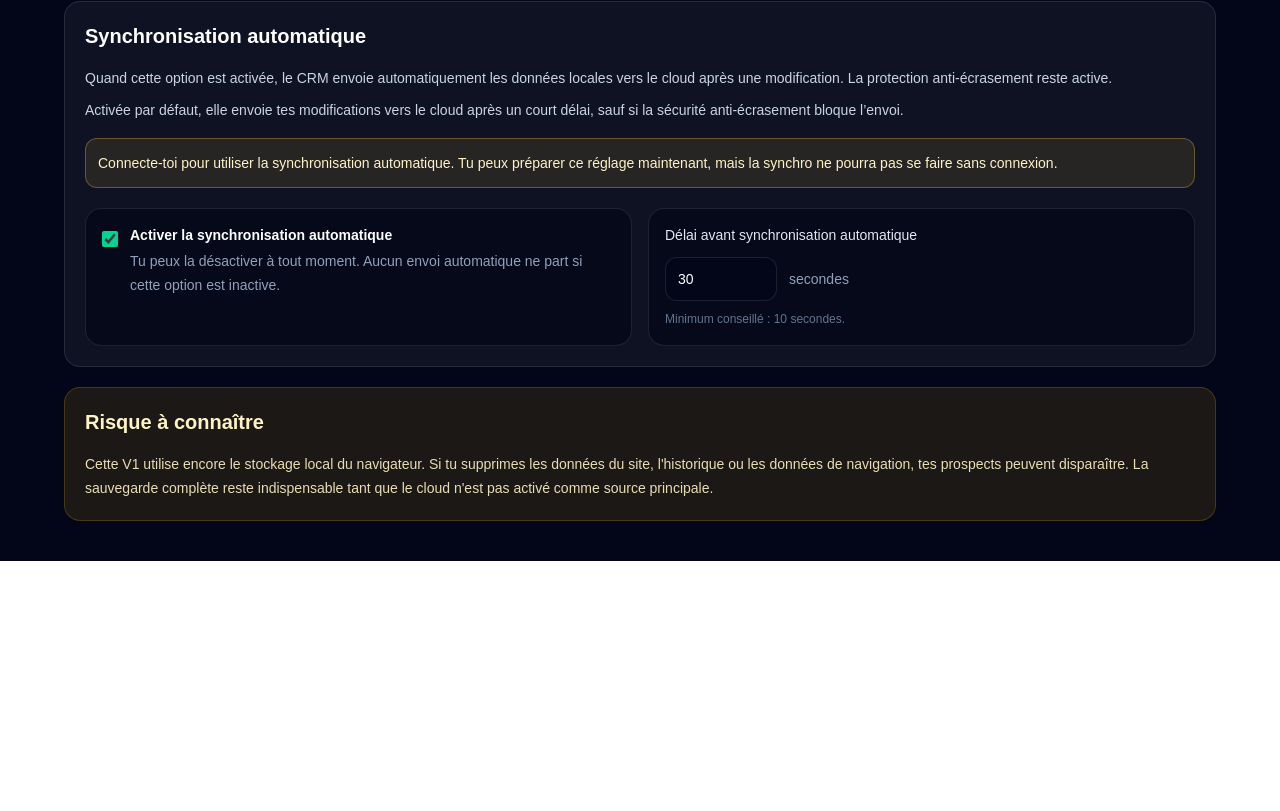
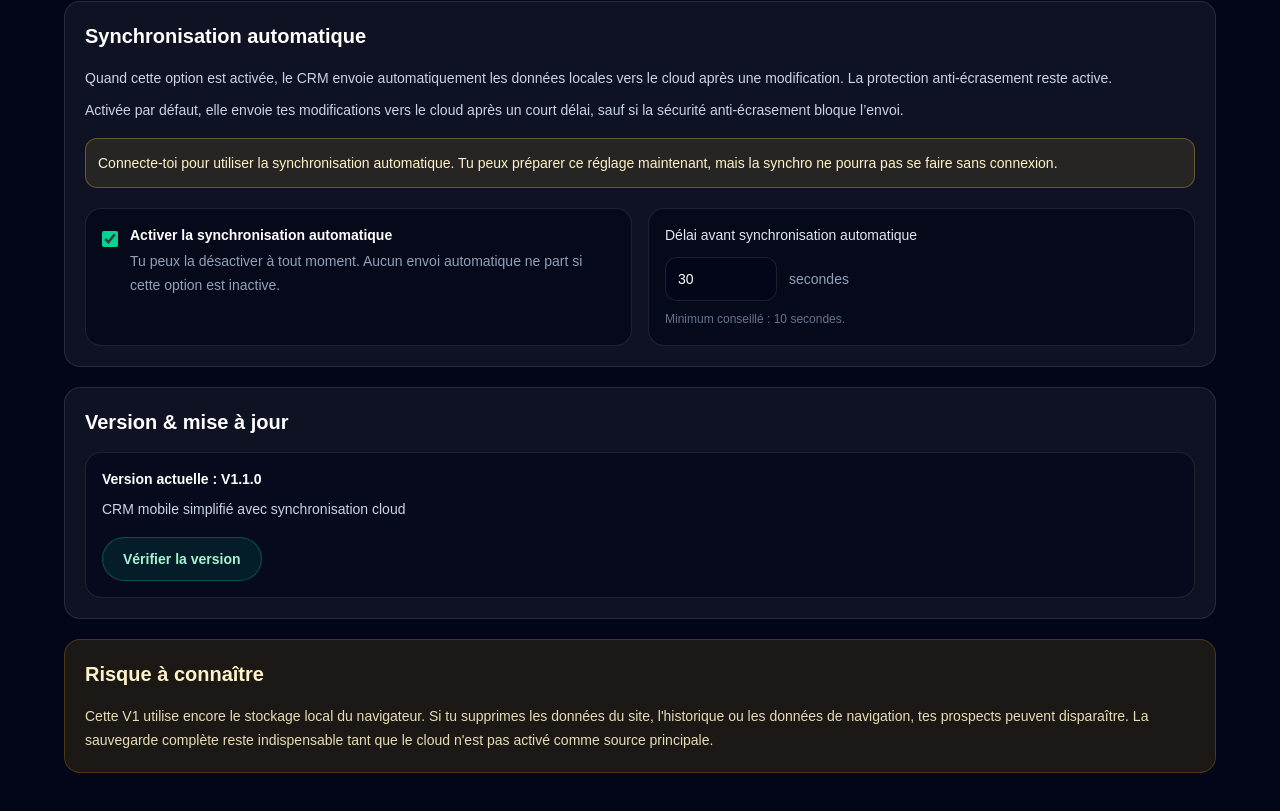
Before and after one commit to Gintaiji/travel-prospect-crm, a Next.js app: page /sauvegarde in a window 1280 px wide. Shown: the part 2582-3393 px from the top of the page. Before the commit the page ends 3143 px from the top, so only its background shows below. Built offline with nearby package versions, Linux system fonts and the light colour scheme; no server answers.

Commit message:
Ajout verification version application

```diff
--- /dev/null
+++ b/app/components/AppVersionChecker.tsx
@@ -0,0 +1,118 @@
+"use client";
+
+import { useState } from "react";
+import {
+  APP_BUILD_NAME,
+  APP_VERSION,
+  APP_VERSION_LABEL,
+} from "../lib/appVersion";
+
+type RemoteAppVersion = {
+  version?: string;
+  label?: string;
+  buildName?: string;
+  updatedAt?: string;
+};
+
+type VersionCheckStatus = "idle" | "checking" | "current" | "available" | "error";
+
+export default function AppVersionChecker() {
+  const [status, setStatus] = useState<VersionCheckStatus>("idle");
+  const [remoteVersion, setRemoteVersion] = useState<RemoteAppVersion | null>(
+    null,
+  );
+
+  async function checkVersion() {
+    setStatus("checking");
+    setRemoteVersion(null);
+
+    try {
+      const response = await fetch(`/app-version.json?t=${Date.now()}`, {
+        cache: "no-store",
+      });
+
+      if (!response.ok) {
+        throw new Error("Version unavailable");
+      }
+
+      const versionInfo = (await response.json()) as RemoteAppVersion;
+
+      setRemoteVersion(versionInfo);
+      setStatus(versionInfo.version === APP_VERSION ? "current" : "available");
+    } catch {
+      setStatus("error");
+    }
+  }
+
+  async function updateApplication() {
+    if ("caches" in window) {
+      const cacheNames = await caches.keys();
+
+      await Promise.all(cacheNames.map((cacheName) => caches.delete(cacheName)));
+    }
+
+    if ("serviceWorker" in navigator) {
+      const registrations = await navigator.serviceWorker.getRegistrations();
+
+      await Promise.all(
+        registrations.map((registration) => registration.update()),
+      );
+    }
+
+    window.location.reload();
+  }
+
+  return (
+    <div className="rounded-2xl border border-white/10 bg-slate-950/60 p-4">
+      <div className="grid gap-2">
+        <p className="text-sm font-semibold text-white">
+          Version actuelle : {APP_VERSION_LABEL}
+        </p>
+        <p className="text-sm leading-6 text-slate-300">{APP_BUILD_NAME}</p>
+      </div>
+
+      <div className="mt-4 flex flex-col gap-3 sm:flex-row sm:items-center">
+        <button
+          className="min-h-11 rounded-full border border-emerald-400/30 bg-emerald-400/10 px-5 py-2 text-sm font-semibold text-emerald-200 transition hover:bg-emerald-400/20 disabled:cursor-not-allowed disabled:opacity-60"
+          disabled={status === "checking"}
+          onClick={checkVersion}
+          type="button"
+        >
+          {status === "checking" ? "Vérification..." : "Vérifier la version"}
+        </button>
+
+        {status === "available" ? (
+          <button
+            className="min-h-11 rounded-full bg-emerald-400 px-5 py-2 text-sm font-semibold text-slate-950 transition hover:bg-emerald-300"
+            onClick={updateApplication}
+            type="button"
+          >
+            Mettre à jour l’application
+          </button>
+        ) : null}
+      </div>
+
+      {status === "current" ? (
+        <p className="mt-4 rounded-xl border border-emerald-400/30 bg-emerald-400/10 p-3 text-sm font-medium text-emerald-200">
+          Application à jour.
+        </p>
+      ) : null}
+
+      {status === "available" ? (
+        <div className="mt-4 rounded-xl border border-amber-300/30 bg-amber-300/10 p-3 text-sm font-medium leading-6 text-amber-100">
+          <p>Nouvelle version disponible.</p>
+          <p>
+            Version distante :{" "}
+            {remoteVersion?.label ?? remoteVersion?.version ?? "inconnue"}
+          </p>
+        </div>
+      ) : null}
+
+      {status === "error" ? (
+        <p className="mt-4 rounded-xl border border-amber-300/30 bg-amber-300/10 p-3 text-sm font-medium text-amber-100">
+          Impossible de vérifier la version pour le moment.
+        </p>
+      ) : null}
+    </div>
+  );
+}
--- /dev/null
+++ b/app/lib/appVersion.ts
@@ -0,0 +1,4 @@
+export const APP_VERSION = "1.1.0";
+export const APP_VERSION_LABEL = "V1.1.0";
+export const APP_BUILD_NAME =
+  "CRM mobile simplifié avec synchronisation cloud";
--- a/app/parametres/page.tsx
+++ b/app/parametres/page.tsx
@@ -2,6 +2,7 @@
 
 import Link from "next/link";
 import { useEffect, useState, type ChangeEvent, type FormEvent } from "react";
+import AppVersionChecker from "../components/AppVersionChecker";
 import {
   DEFAULT_APP_SETTINGS,
   loadSettings,
@@ -494,6 +495,15 @@ export default function SettingsPage() {
                 Voir l’état du stockage local
               </Link>
             </div>
+
+            <section className="mt-5 rounded-2xl border border-white/10 bg-white/5 p-4">
+              <h2 className="text-xl font-bold text-white">
+                Version de l’application
+              </h2>
+              <div className="mt-4">
+                <AppVersionChecker />
+              </div>
+            </section>
           </aside>
         </div>
       </section>
--- a/app/sauvegarde/page.tsx
+++ b/app/sauvegarde/page.tsx
@@ -2,6 +2,7 @@
 
 import Link from "next/link";
 import { useEffect, useState } from "react";
+import AppVersionChecker from "../components/AppVersionChecker";
 import {
   loadLastBackupDate,
   saveLastBackupDate,
@@ -1162,6 +1163,15 @@ export default function BackupPage() {
             ) : null}
           </section>
 
+          <section className="rounded-2xl border border-white/10 bg-white/5 p-4 sm:p-5">
+            <h2 className="text-xl font-bold text-white">
+              Version &amp; mise à jour
+            </h2>
+            <div className="mt-4">
+              <AppVersionChecker />
+            </div>
+          </section>
+
           <section className="rounded-2xl border border-amber-400/20 bg-amber-400/10 p-4 sm:p-5">
             <h2 className="text-xl font-bold text-amber-100">
               Risque à connaître
--- /dev/null
+++ b/public/app-version.json
@@ -0,0 +1,6 @@
+{
+  "version": "1.1.0",
+  "label": "V1.1.0",
+  "buildName": "CRM mobile simplifié avec synchronisation cloud",
+  "updatedAt": "2026-06-03"
+}
```
